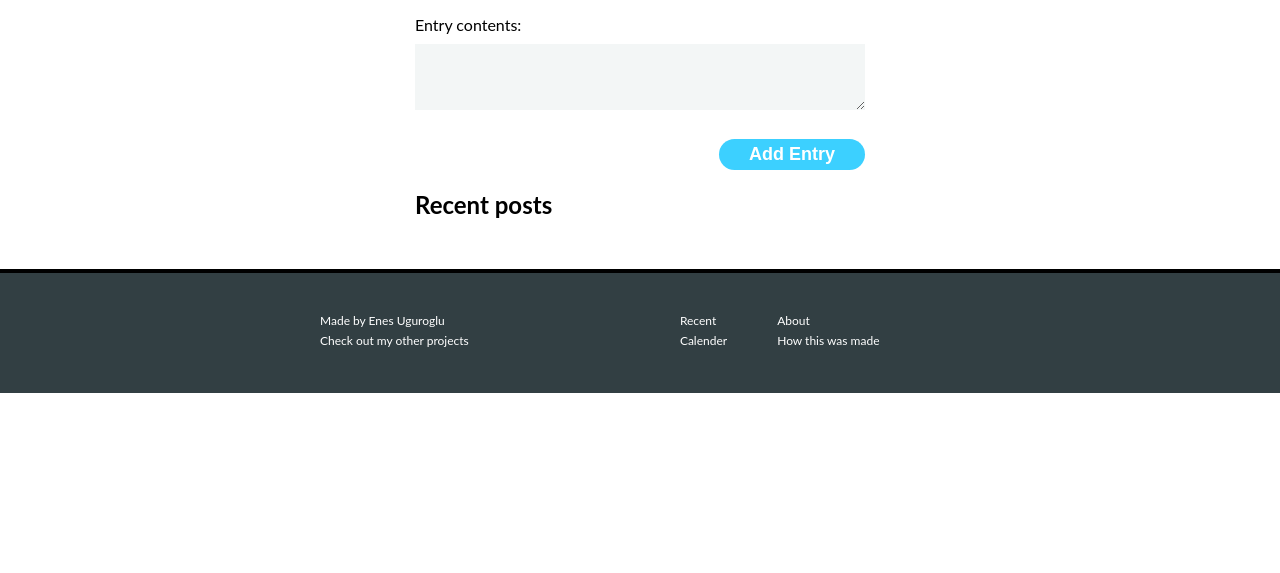
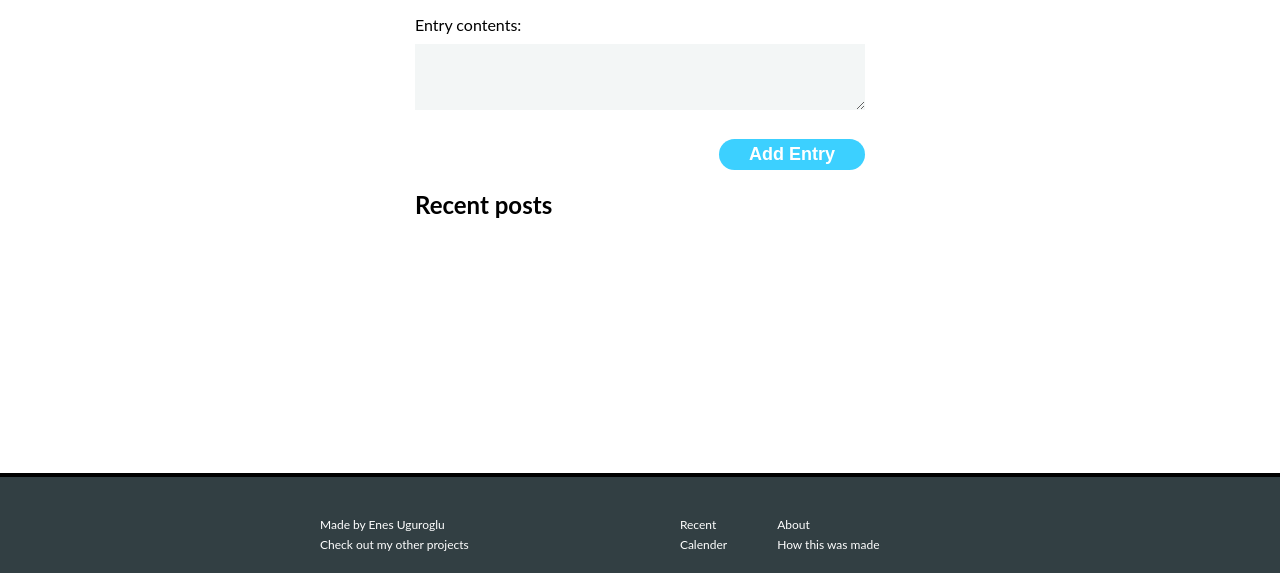
Before and after one commit to euguroglu/Microblog-App, a Flask app: page / in a window 1280 px wide. Shown: the part 227-800 px from the top of the page. Run offline with Flask 2, Linux system fonts and the light colour scheme; data that the repository does not hold is empty.

Commit message:
footer fixed at the bottom

```diff
--- a/static/styles.css
+++ b/static/styles.css
@@ -113,6 +113,10 @@ body {
   border-top: 4px solid black;
   color: white;
   font-size: 12px;
+  position: absolute;
+  bottom: 0;
+  width: 100%;
+  height: 100px;
   }
 
 .footer_content{
```
